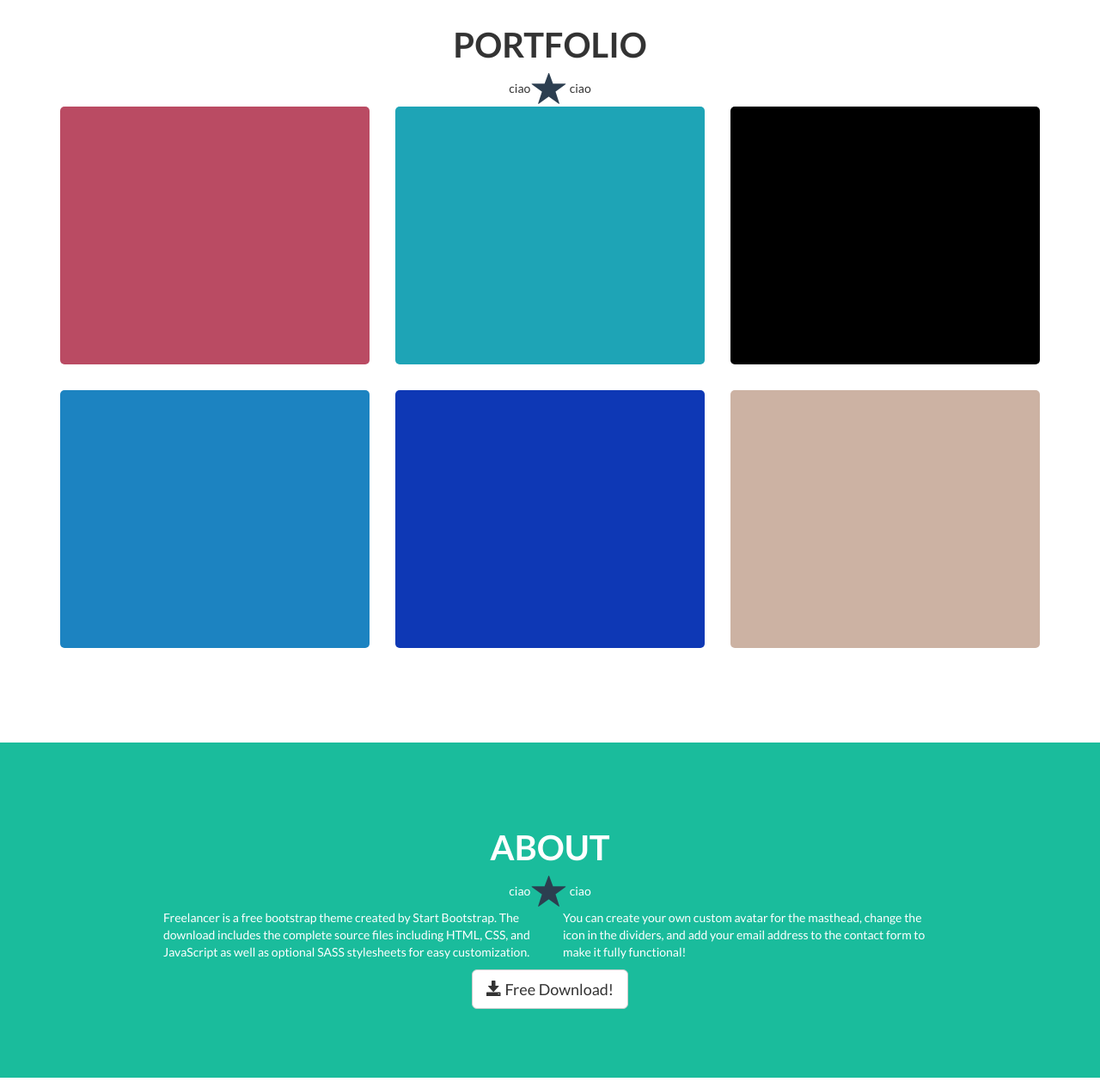
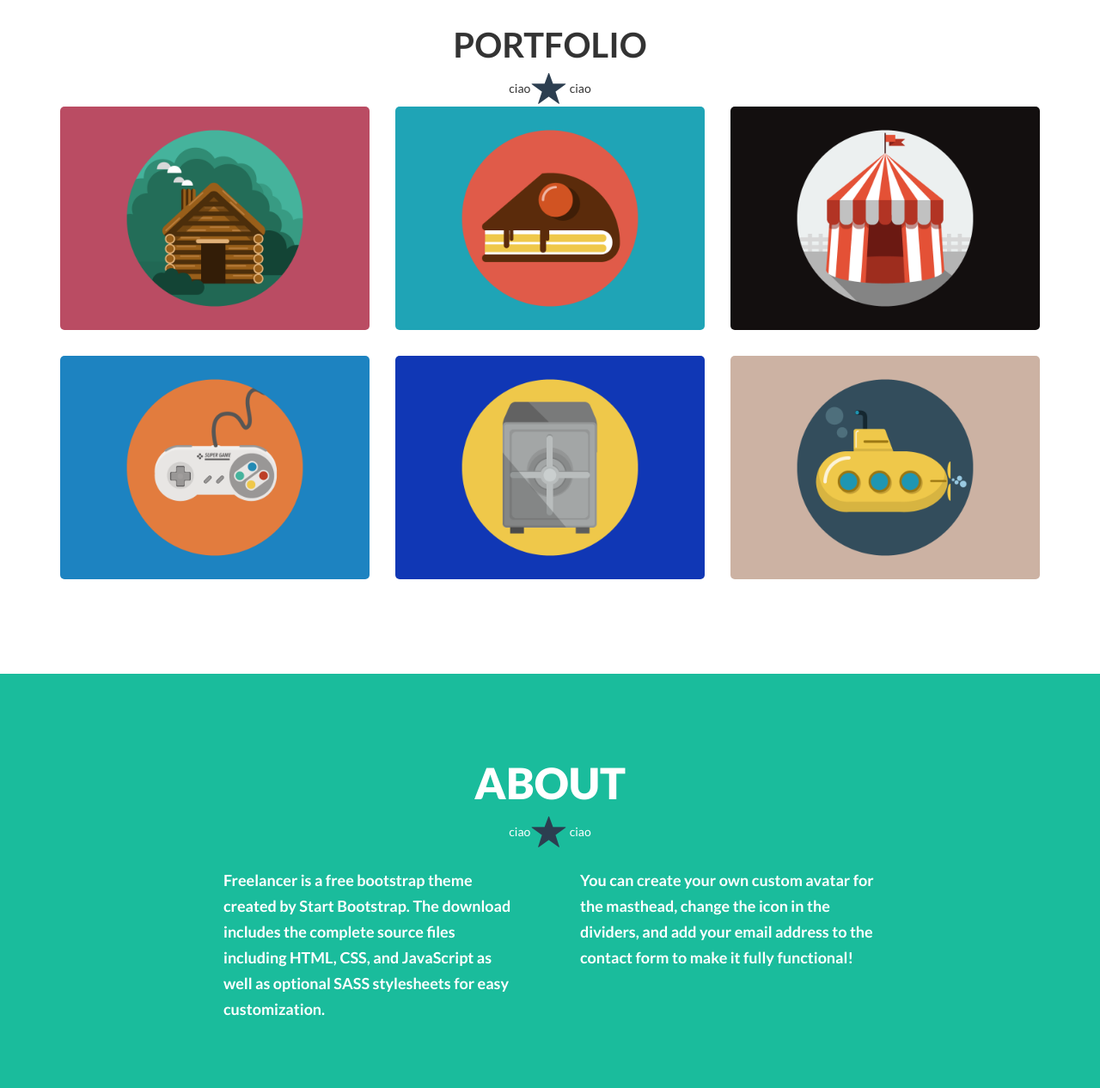
Before and after one commit to DevidCesare17/html-css-bootstrap-freelancer, a plain HTML site: page index.html in a window 1280 px wide. Shown: the part 720-1986 px from the top of the page at 86% size. Drawn offline with nearby package versions, Linux system fonts and the light colour scheme.

Commit message:
Aggiunte immagini ed elemento display none su di esse

```diff
--- a/css/style.css
+++ b/css/style.css
@@ -8,7 +8,7 @@ footer{
 }
 
 .container_short{
-  max-width: 900px;
+  max-width: 800px;
   margin: auto;
 }
 
@@ -68,6 +68,7 @@ a:hover{
 .header_top .list-inline{
   text-align: right;
   font-size: 18px;
+  font-weight: 700;
   margin: 0;
 }
 
@@ -118,29 +119,32 @@ a:hover{
   font-weight: 700;
 }
 
-.bg_color{
+.portfolio_img{
   width: 100%;
-  height: 300px;
+  height: auto;
   border-radius: 5px;
   margin-bottom: 30px;
 }
-.bgcolor_bordeaux{
-  background-color: #BA4B63;
+
+.portfolio_img span{
+  display: none;
+  font-size: 80px;
+  top: 0;
+  left: 0;
+  transform: translate(-50%, -50%);
+  text-align: center;
+  position: absolute;
 }
-.bgcolor_lightblue{
-  background-color: #1EA4B6;
+
+.portfolio_img img{
+  width: 100%;
+  border-radius: 5px;
 }
-.bgcolor_black{
-  background-color: #000000;
-}
-.bgcolor_azzurro{
-  background-color: #1C83C1;
-}
-.bgcolor_blue{
-  background-color: #0E38B5;
-}
-.bgcolor_beige{
-  background-color: #CCB2A3;
+
+.portfolio_img:hover span{
+  display: block;
+  color: #ffffff;
+  background-color: rgba(26, 189, 159, 0.5);
 }
 /* /main_top */
 
@@ -153,15 +157,30 @@ a:hover{
 
 #about h2{
   text-align: center;
-  font-size: 40px;
+  font-size: 50px;
+  font-weight: 900;
+}
+
+#about p{
+  font-size: 18px;
   font-weight: 700;
+  line-height: 30px;
+  padding: 20px;
 }
 
 #about .download_btn{
+  font-size: 22px;
+  color: #ffffff;
   background-color: #1ABC9C;
-  border-radius: 3px;
-  border: 1px solid #ffffff;
-  padding: 10px 12px;
+  border-radius: 10px;
+  border: 2px solid #ffffff;
+  padding: 20px 30px;
+  margin-top: 50px;
+}
+
+#about .download_btn:hover{
+  color: #000000;
+  background-color: #ffffff;
 }
 /* /main_central */
 
--- a/index.html
+++ b/index.html
@@ -69,33 +69,51 @@
         </div>
         <div class="row">
           <div class="col-xs-12 col-sm-6 col-md-4">
-            <div class="bg_color bgcolor_bordeaux">
-              <img src="" alt="">
+            <div class="portfolio_img">
+              <a href="#">
+                <img src="img/cabin.png" alt="Immagine cabin">
+                <span class="glyphicon glyphicon-plus"></span>
+              </a>
             </div>
           </div>
           <div class="col-xs-12 col-sm-6 col-md-4">
-            <div class="bg_color bgcolor_lightblue">
-              <img src="" alt="">
+            <div class="portfolio_img">
+              <a href="#">
+                <img src="img/cake.png" alt="Immagine cake">
+                <span class="glyphicon glyphicon-plus"></span>
+              </a>
             </div>
           </div>
           <div class="col-xs-12 col-sm-6 col-md-4">
-            <div class="bg_color bgcolor_black">
-              <img src="" alt="">
+            <div class="portfolio_img">
+              <a href="#">
+                <img src="img/circus.png" alt="Immagine circus">
+                <span class="glyphicon glyphicon-plus"></span>
+              </a>
             </div>
           </div>
           <div class="col-xs-12 col-sm-6 col-md-4">
-            <div class="bg_color bgcolor_azzurro">
-              <img src="" alt="">
+            <div class="portfolio_img">
+              <a href="#">
+                <img src="img/game.png" alt="Immagine game">
+                <span class="glyphicon glyphicon-plus"></span>
+              </a>
             </div>
           </div>
           <div class="col-xs-12 col-sm-6 col-md-4">
-            <div class="bg_color bgcolor_blue">
-              <img src="" alt="">
+            <div class="portfolio_img">
+              <a href="#">
+                <img src="img/safe.png" alt="Immagine safe">
+                <span class="glyphicon glyphicon-plus"></span>
+              </a>
             </div>
           </div>
           <div class="col-xs-12 col-sm-6 col-md-4">
-            <div class="bg_color bgcolor_beige">
-              <img src="" alt="">
+            <div class="portfolio_img">
+              <a href="#">
+                <img src="img/submarine.png" alt="Immagine submarine">
+                <span class="glyphicon glyphicon-plus"></span>
+              </a>
             </div>
           </div>
         </div>
@@ -117,7 +135,7 @@
               <p>You can create your own custom avatar for the masthead, change the icon in the dividers, and add your email address to the contact form to make it fully functional!</p>
             </div>
           </div>
-          <button type="button" class="btn btn-default btn-lg">
+          <button type="button" class="btn btn-default btn-lg download_btn">
             <span class="glyphicon glyphicon-save"></span> Free Download!
           </button>
         </div>
```
Also changed, not shown: img/avatars.svg (added), img/cabin.png (added), img/cake.png (added), img/circus.png (added), img/game.png (added), img/safe.png (added), img/submarine.png (added).
